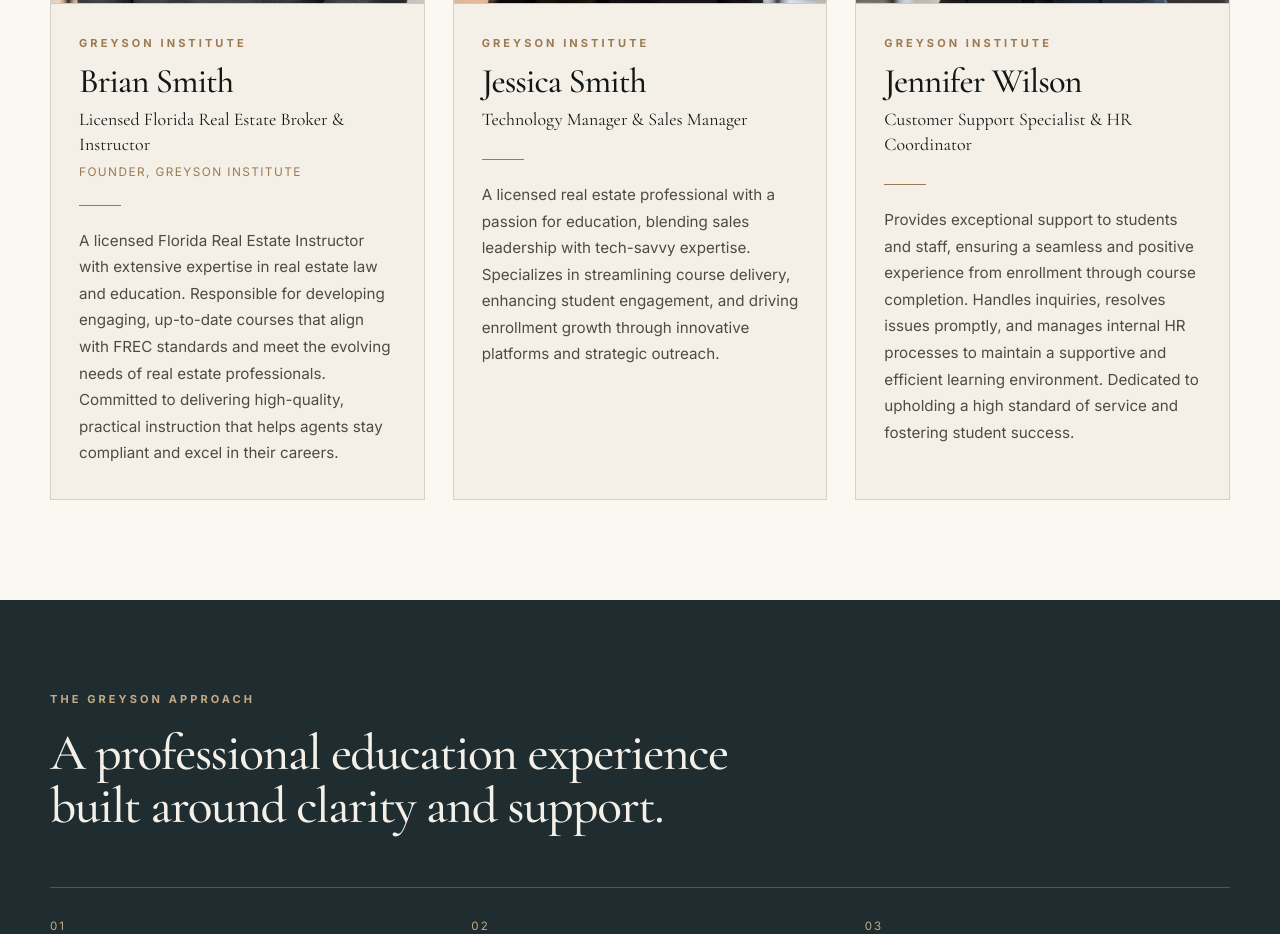
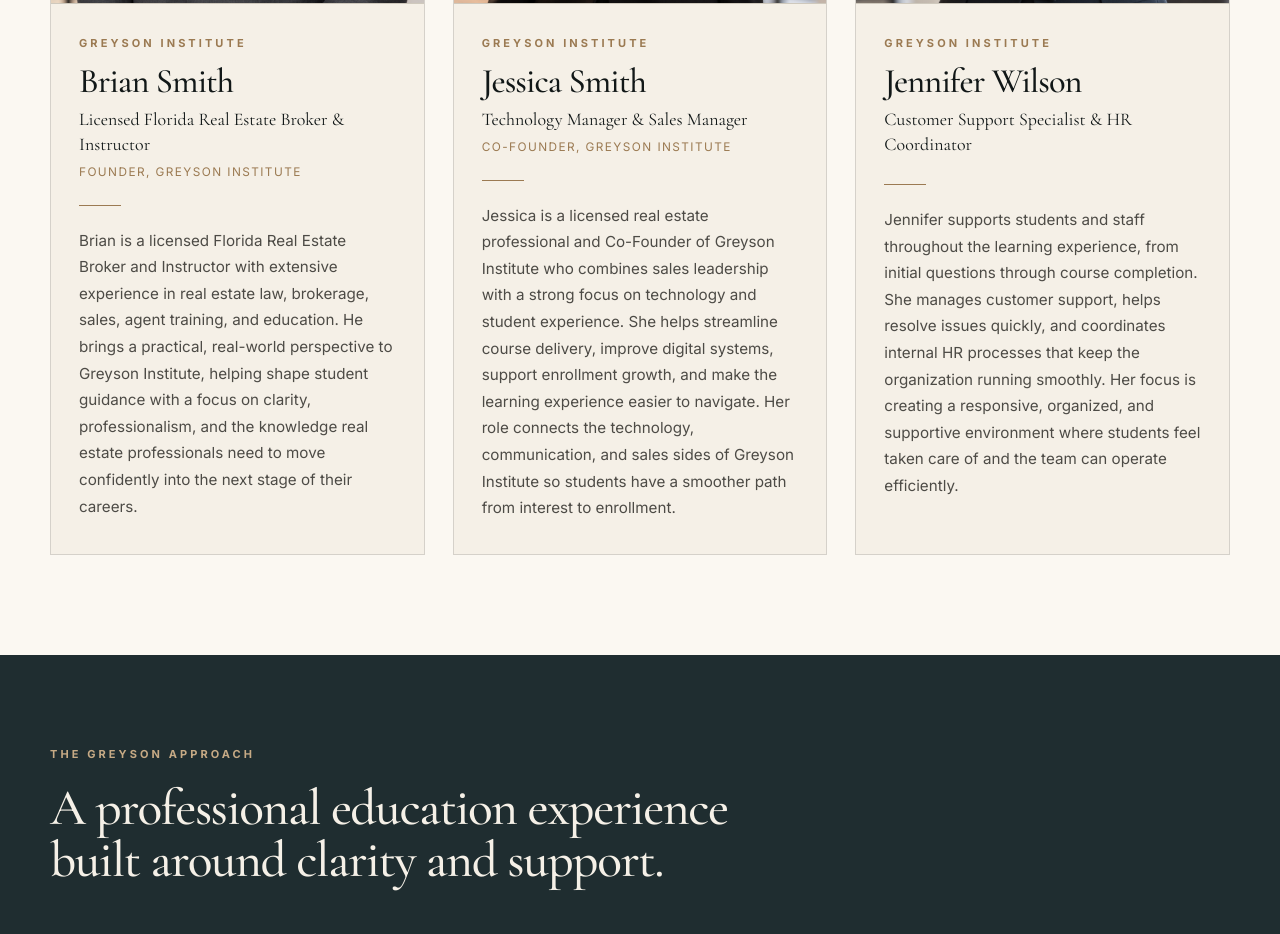
Before and after one commit to BrianLook/Greyson-Institute-Website, a Next.js app: page /about in a window 1280 px wide. Shown: the part 920-1854 px from the top of the page. Built offline with nearby package versions, Linux system fonts and the light colour scheme.

Commit message:
Balance Greyson team bios and add co-founder title

```diff
--- a/app/about/page.tsx
+++ b/app/about/page.tsx
@@ -11,21 +11,22 @@
     secondary: "Founder, Greyson Institute",
     image: "/brian-smith.png",
     bio:
-      "A licensed Florida Real Estate Instructor with extensive expertise in real estate law and education. Responsible for developing engaging, up-to-date courses that align with FREC standards and meet the evolving needs of real estate professionals. Committed to delivering high-quality, practical instruction that helps agents stay compliant and excel in their careers.",
+      "Brian is a licensed Florida Real Estate Broker and Instructor with extensive experience in real estate law, brokerage, sales, agent training, and education. He brings a practical, real-world perspective to Greyson Institute, helping shape student guidance with a focus on clarity, professionalism, and the knowledge real estate professionals need to move confidently into the next stage of their careers.",
   },
   {
     name: "Jessica Smith",
     title: "Technology Manager & Sales Manager",
+    secondary: "Co-Founder, Greyson Institute",
     image: "/jessica-smith.png",
     bio:
-      "A licensed real estate professional with a passion for education, blending sales leadership with tech-savvy expertise. Specializes in streamlining course delivery, enhancing student engagement, and driving enrollment growth through innovative platforms and strategic outreach.",
+      "Jessica is a licensed real estate professional and Co-Founder of Greyson Institute who combines sales leadership with a strong focus on technology and student experience. She helps streamline course delivery, improve digital systems, support enrollment growth, and make the learning experience easier to navigate. Her role connects the technology, communication, and sales sides of Greyson Institute so students have a smoother path from interest to enrollment.",
   },
   {
     name: "Jennifer Wilson",
     title: "Customer Support Specialist & HR Coordinator",
     image: "/jennifer-wilson.png",
     bio:
-      "Provides exceptional support to students and staff, ensuring a seamless and positive experience from enrollment through course completion. Handles inquiries, resolves issues promptly, and manages internal HR processes to maintain a supportive and efficient learning environment. Dedicated to upholding a high standard of service and fostering student success.",
+      "Jennifer supports students and staff throughout the learning experience, from initial questions through course completion. She manages customer support, helps resolve issues quickly, and coordinates internal HR processes that keep the organization running smoothly. Her focus is creating a responsive, organized, and supportive environment where students feel taken care of and the team can operate efficiently.",
   },
 ];
 
```
